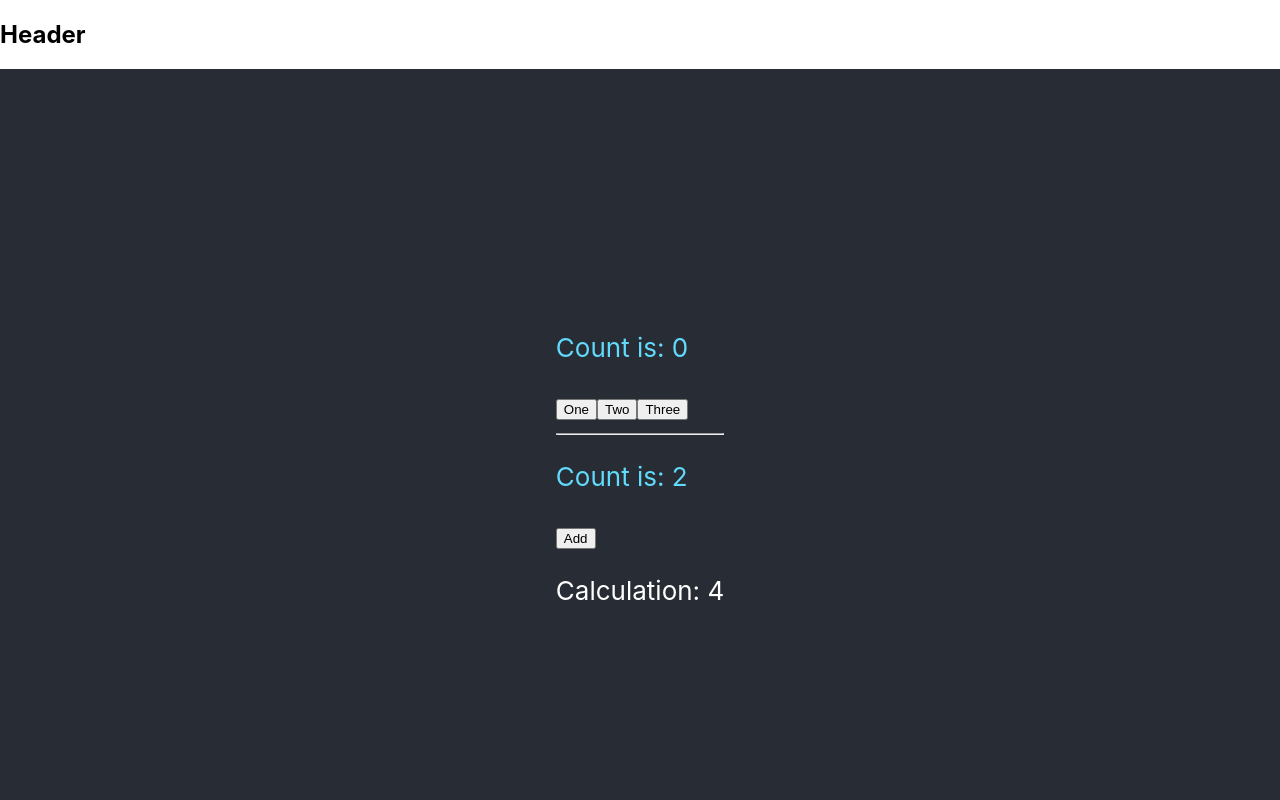
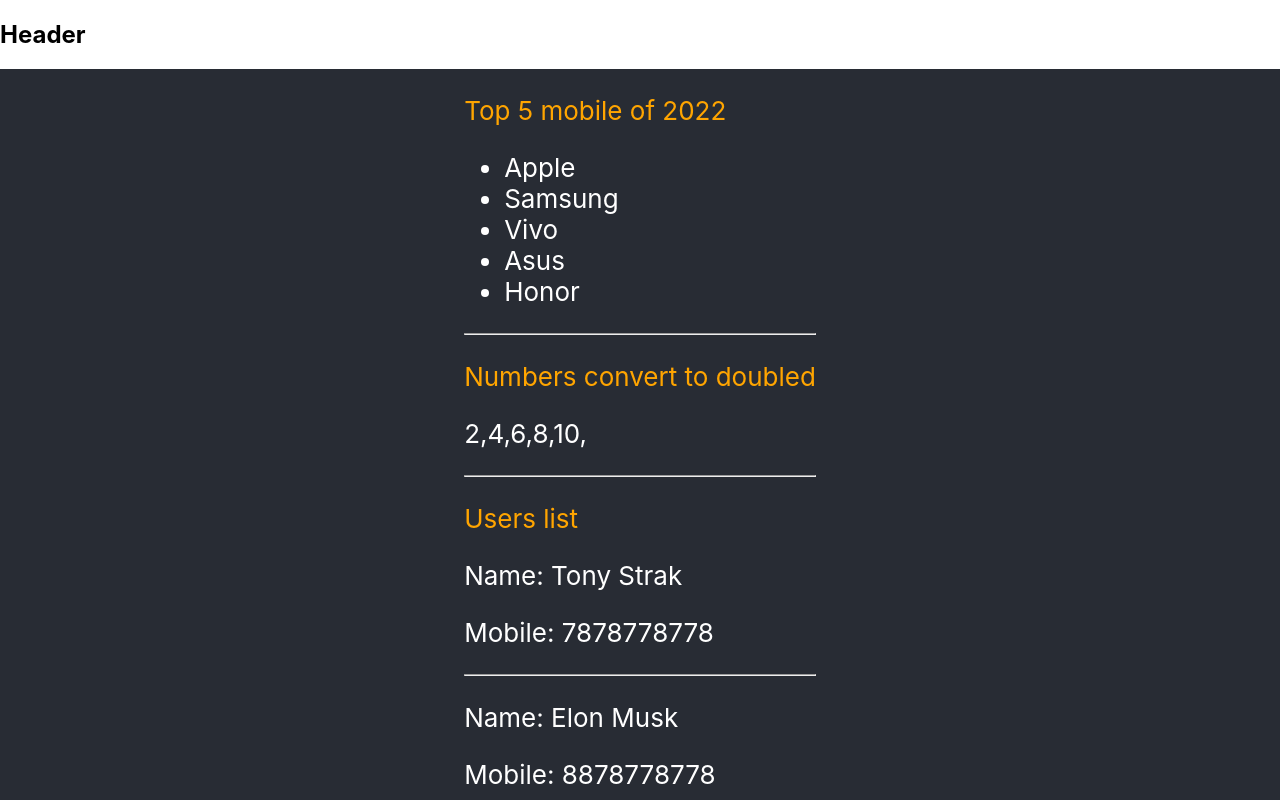
Before and after one commit to vedantjaiswal-1/react-course, a React (Create React App) app: page / in a window 1280 px wide. Shown: the top 800 px of the page. Built offline with nearby package versions, Linux system fonts and the light colour scheme.

Commit message:
list and key add

```diff
--- a/src/component/Home/About.tsx
+++ b/src/component/Home/About.tsx
@@ -1,13 +1,69 @@
-import React, { useEffect, useState } from "react";
-import { HookExample } from "../Hook/HookExample";
-import { UseEffectExample } from "../Hook/UseEffectExample";
+import React from "react";
+
+const users = [
+  {
+    id: 1,
+    first_name: "Tony",
+    last_name: "Strak",
+    mobile: 7878778778,
+  },
+  {
+    id: 2,
+    first_name: "Elon",
+    last_name: "Musk",
+    mobile: 8878778778,
+  },
+  {
+    id: 3,
+    first_name: "Johny",
+    last_name: "Depp",
+    mobile: 9078778778,
+  },
+  {
+    id: 4,
+    first_name: "Sylvester",
+    last_name: "Stallone",
+    mobile: 9878778776,
+  },
+];
 
 export const About = (props: any) => {
+  const mobiles = ["Apple", "Samsung", "Vivo", "Asus", "Honor"];
+
+  const numbers = [1, 2, 3, 4, 5];
+
+  const doubled = numbers.map((item: any) => item * 2);
+  console.log("Doubled", doubled);
+
   return (
     <div>
-      <HookExample />
-      <hr/>
-      <UseEffectExample />
+      {/* Simple render list*/}
+      <p style={{ color: "orange" }}>Top 5 mobile of 2022</p>
+      <ul>
+        {mobiles?.map((item: any, index: number) => {
+          console.log(item);
+          return <li key={index + 1}>{item}</li>;
+        })}
+      </ul>
+      <hr />
+
+      {/* Doubled*/}
+      <p style={{ color: "orange" }}>Numbers convert to doubled</p>
+      <p>{doubled + ", "}</p>
+      <hr />
+      {/*Example with JSON*/}
+      <p style={{ color: "orange" }}>Users list</p>
+      {users?.map((item: any, index: number) => {
+        return (
+          <div key={item?.id}>
+            <p>
+              Name: {item?.first_name} {item?.last_name}
+            </p>
+            <p>Mobile: {item?.mobile}</p>
+            <hr />
+          </div>
+        );
+      })}
     </div>
   );
 };
```
